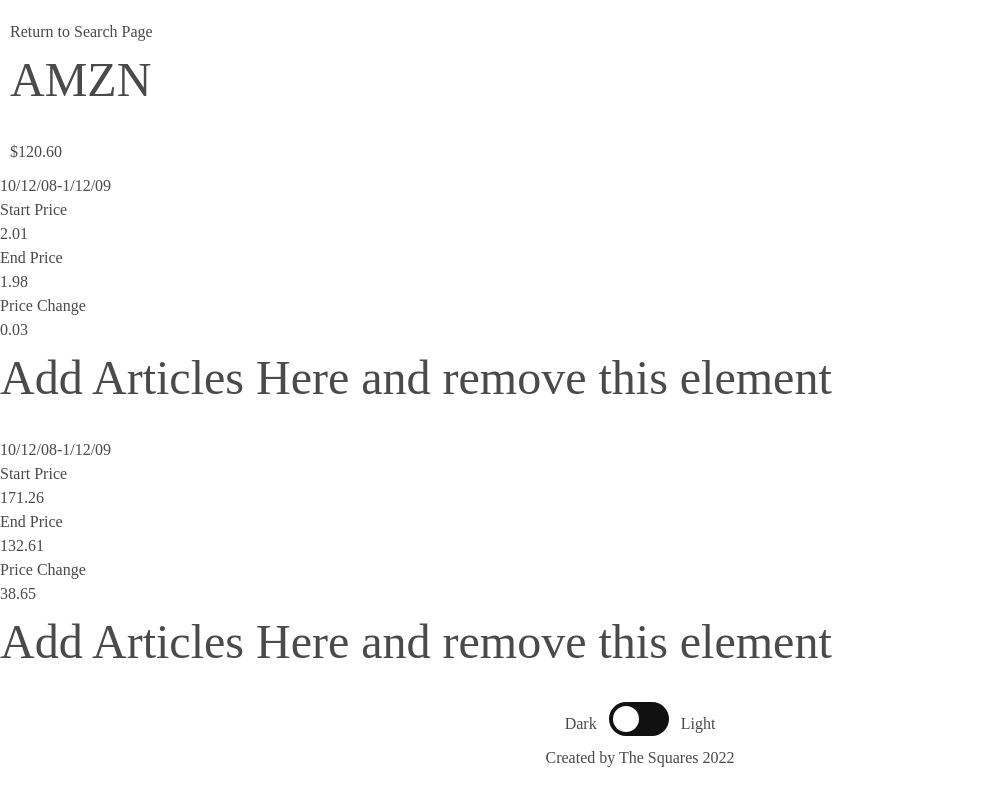
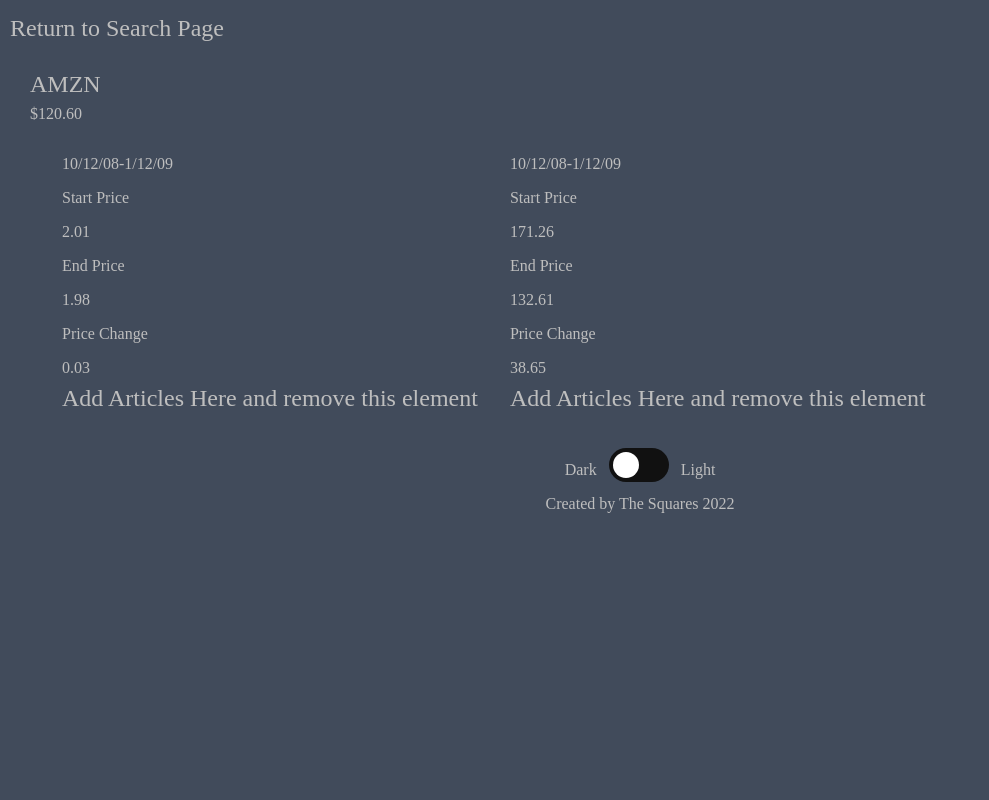
Before and after one commit to bikeller104/StockArticleComparison, a plain HTML site: page search.html in a window 1280 px wide. Shown: the whole page, without its empty margins (0-989 px from the left). Drawn offline with nearby package versions, Linux system fonts and the light colour scheme.

Commit message:
fixed dark-light mode, added more styling, removed dup css & search js file

```diff
--- a/assets/css/style.css
+++ b/assets/css/style.css
@@ -22,11 +22,31 @@
   flex-wrap: wrap;
 }
 
-aside {
-    margin: 1rem;
+.main-content-col {
+  display: flex;
+  flex-wrap: wrap;
+  flex-direction: column;
+  margin: 10px;
+  padding: 0 20px;
 }
 
-label {
+.flx-row {
+  display: flex;
+  flex-wrap: wrap;
+  flex-direction: row;
+}
+
+aside {
+  margin: 10px;
+  padding: 0 20px;
+  border-right: 1px solid #dbdbdb;
+}
+
+footer {
+  margin-top: 2em;
+}
+
+h2 {
   font-size: 1.5rem;
 }
 
@@ -34,7 +54,17 @@
   display: flex;
   flex-wrap: wrap;
   flex-direction: column;
+  justify-content: center;
   margin: 10px;
+}
+
+.date-search {
+  margin-top: 1rem;
+}
+
+.date-search-input {
+  border-radius: 4px;
+  border-color: #dbdbdb;
 }
 
 #search-box {
@@ -47,10 +77,14 @@
   width: 100px;
 }
 
+.search-result {
+  padding-left: 2rem;
+  padding-top: 1rem;
+}
+
 ul li {
   list-style-type: none;
 }
-
 
 /* Dark-Light Mode Toggle */
 .toggle {
@@ -84,6 +118,16 @@
   color: #bbbbc4;
 }
 
+.dark .button {
+  background-color: #67707E;
+  border-color: black;
+  color: white;
+}
+
+.dark .button:hover {
+  opacity: 60%;
+}
+
 /* Light Mode */
 .light {
   background-color: white;
@@ -97,6 +141,30 @@
 
 .light li a:hover {
   background-color: rgb(130, 140, 148);
+}
+
+.light input {
+  background-color: white;
+  color: black;
+  border-color: black;
+}
+
+.light input::placeholder {
+  color: #bebebe;
+}
+
+.light .button {
+  background-color: lightgray;
+  border-color: black;
+  color: black;
+}
+
+.light .button:hover {
+  opacity: 60%;
+}
+
+.light aside {
+  border-right: 1px solid black;
 }
 
 /* Styling the Switch button */
--- a/assets/js/script.js
+++ b/assets/js/script.js
@@ -1,3 +1,21 @@
+// Dark Light Mode Function
+var themeSwitcher = document.querySelector("#theme-switcher");
+var page = document.querySelector(".page");
+
+var modeDefault = "dark";
+
+
+themeSwitcher.addEventListener("click", function() {
+  if (modeDefault === "dark") {
+    modeDefault = "light";
+    page.setAttribute("class", "light");
+  } else {
+    modeDefault = "dark";
+    page.setAttribute("class", "dark");
+  }
+});
+
+
 const searchFrom = document.querySelector(".search");
 const input = document.querySelector(".input");
 const articleList = document.querySelector(".list");
@@ -69,20 +87,3 @@
 }
 
 searchFrom.addEventListener("submit", pastTopics);
-
-// Dark Light Mode Function
-var themeSwitcher = document.querySelector("#theme-switcher");
-var page = document.querySelector(".page");
-
-var modeDefault = "dark";
-
-
-themeSwitcher.addEventListener("click", function() {
-  if (modeDefault === "dark") {
-    modeDefault = "light";
-    page.setAttribute("class", "light");
-  } else {
-    modeDefault = "dark";
-    page.setAttribute("class", "dark");
-  }
-});
--- a/search.html
+++ b/search.html
@@ -4,86 +4,84 @@
     <meta charset="UTF-8" />
     <meta http-equiv="X-UA-Compatible" content="IE=edge" />
     <meta name="viewport" content="width=device-width, initial-scale=1.0" />
-    <link
-    rel="stylesheet"
-    href="https://cdn.jsdelivr.net/npm/bulma@0.9.4/css/bulma.min.css"
-    />
+    <link rel="stylesheet" href="https://cdn.jsdelivr.net/npm/bulma@0.9.4/css/bulma.min.css" />
     <link rel="stylesheet" href="./assets/css/style.css" />
     <!--replace this title with the stock symbol in the javascript-->
-    <title id="page_title">Results</title>
+    <title id="page_title">Stock|News API Results</title>
   </head>
-  <body>
+  <body class="page dark">
     <header>
       <!--add a before element to this to add in the back arrow-->
-      <p>Return to Search Page</p>
+      <h2>Return to Search Page</h2>
+    </header>
+    <main class="main-content-col">
+      <section>
         <!--put the stock symbol that the user searched here-->
-      <h1 id="stock_symbol">AMZN</h1>
+        <h2 id="stock_symbol">AMZN</h2>
         <!--place the current price of the searched stock here-->
-      <h2 id="cur_stock_price">$120.60</h2>
-    </header>
-    <main>
-
-      <section id="past_info">
+        <h3 id="cur_stock_price">$120.60</h3>
+      </section>
+      <section class="flx-row">
+        <section class="search-result" id="past_info">
           <section id="past_price_section">
           <!--enter the date range searched here-->
-         <h2>10/12/08-1/12/09</h2>
+          <p>10/12/08-1/12/09</p>
 
           <!--section containing the starting price of the stock on the first search date-->
           <div id="past_start_price_section">
-           <h3>Start Price</h3>
-           <h3 id="past_start_price">2.01</h3>
+            <p>Start Price</p>
+            <p id="past_start_price">2.01</p>
           </div>
 
           <!--section containing the ending price of the stock on the last search date-->
           <div id="past_end_price_section">
-           <h3>End Price</h3>
-           <h3 id="past_end_price">1.98</h3>
+            <p>End Price</p>
+            <p id="past_end_price">1.98</p>
           </div>
 
           <!--section containing the price change of the stock over the date range-->
           <div id="past_price_change_section">
-           <h3>Price Change</h3>
+            <p>Price Change</p>
             <!--color this green if the price increased or red if the price decreased-->
-           <h3 id="past_price_change">0.03</h3>
+            <p id="past_price_change">0.03</p>
           </div>
           </section>
 
           <!--use javascript to add articles to this section-->
           <section id="past_articles">
-
-          <h1> Add Articles Here and remove this element</h1>
+            <h2> Add Articles Here and remove this element</h2>
           </section>
         </section>
 
-      <section id="present_info">
+      <section class="search-result" id="present_info">
         <section id="present_price_info">
 
           <!--enter the date range searched here-->
-          <h2>10/12/08-1/12/09</h2>
+          <p>10/12/08-1/12/09</p>
 
           <!--section containing the starting price of the stock on the first search date-->
           <div id="present_start_price_section">
-            <h3>Start Price</h3>
-            <h3 id="present_start_price">171.26</h3>
+            <p>Start Price</p>
+            <p id="present_start_price">171.26</p>
           </div>
 
           <!--section containing the ending price of the stock on the last search date-->
           <div id="present_end_price_section">
-            <h3>End Price</h3>
-            <h3 id="present_end_price">132.61</h3>
+            <p>End Price</p>
+            <p id="present_end_price">132.61</p>
           </div>
 
           <!--section containing the price change of the stock over the date range-->
           <div id="present_price_change_section">
-            <h3>Price Change</h3>
+            <p>Price Change</p>
             <!--color this green if the price increased or red if the price decreased-->
-            <h3 id="present_price_change">38.65</h3>
+            <p id="present_price_change">38.65</p>
           </div>
         </section>
         <!--use javascript to add articles to this section-->
       <section id="present_articles">
 
-        <h1> Add Articles Here and remove this element</h1>
+        <h2> Add Articles Here and remove this element</h2>
 
       </section>
       </section>
@@ -95,7 +93,7 @@
           <div>
             <p>Dark &nbsp;&nbsp; </p>
           </div>
-          <label class="switch col">
+          <label class="switch">
             <input type="checkbox" id="theme-switcher">
             <span class="slider round"></span>
           </label>
--- a/search.js
+++ /dev/null
@@ -1 +0,0 @@
-//separate script file for search/results page.
--- a/style.css
+++ /dev/null
@@ -1,31 +0,0 @@
-* {
-  margin: 0;
-  padding: 0;
-  color: #000;
-  font-family: "Times New Roman", Times, serif;
-}
-
-header {
-  padding: 10px;
-}
-
-.search {
-  display: flex;
-  flex-wrap: wrap;
-  flex-direction: column;
-  margin: 10px;
-}
-
-#search-box {
-  margin-top: 1em;
-  width: 350px;
-}
-
-#submit-btn {
-  margin-top: 1rem;
-  width: 100px;
-}
-
-ul li {
-  list-style-type: none;
-}
```
Also changed, not shown: index.html (+13 -17 lines). Lines whose indentation alone changed are shown as unchanged.
